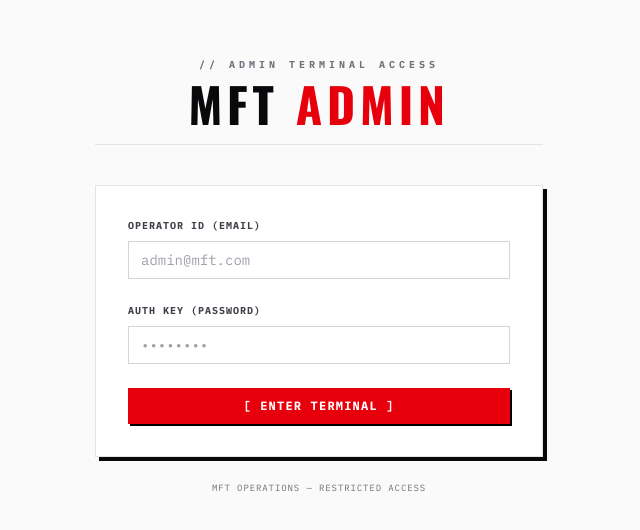
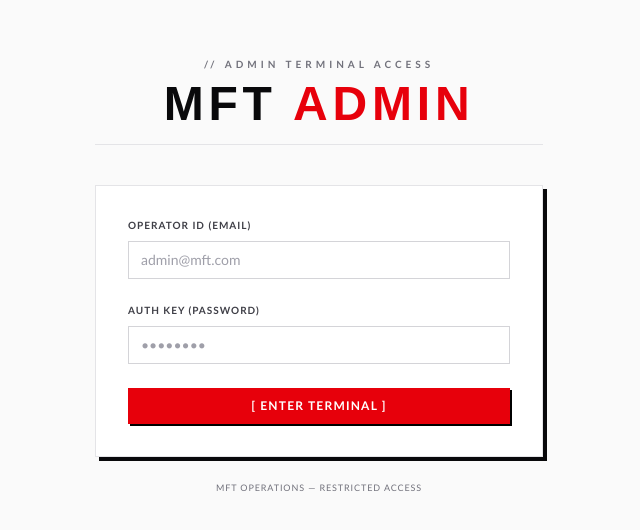
Before and after one commit to monkeyshavefallenthetree/mft-admin, a Next.js app: page /admin/login in a window 1280 px wide. Shown: the part 124-654 px from the top of the page, without its empty margins (321-961 px from the left). Built offline with nearby package versions, Linux system fonts and the light colour scheme; no server answers.

Commit message:
style: update font to Calibri with Carlito fallback

```diff
--- a/src/app/globals.css
+++ b/src/app/globals.css
@@ -1,4 +1,11 @@
+@import url("https://fonts.googleapis.com/css2?family=Carlito:ital,wght@0,400;0,700;1,400;1,700&display=swap");
 @import "tailwindcss";
+
+@theme {
+  --font-sans: "Calibri", "Carlito", Candara, Segoe, "Segoe UI", Optima, Arial, sans-serif;
+  --font-calibri: "Calibri", "Carlito", Candara, Segoe, "Segoe UI", Optima, Arial, sans-serif;
+  --font-cambria: "Cambria", "Caladea", "Times New Roman", Times, serif;
+}
 
 @layer base {
   :root {
@@ -12,20 +19,28 @@
     --mft-primary-hover: #b91c1c;
     --mft-muted: #64748b;
     --mft-text: #09090b;
+    --font-calibri: "Calibri", "Carlito", Candara, Segoe, "Segoe UI", Optima, Arial, sans-serif;
+    --font-cambria: "Cambria", "Caladea", "Times New Roman", Times, serif;
     --font-oswald: "Oswald", sans-serif;
-    --font-mono: "IBM Plex Mono", monospace;
+    --font-mono: var(--font-calibri);
+    --font-code: "IBM Plex Mono", monospace;
   }
 
   html {
     background: var(--mft-bg);
     color: var(--mft-text);
+    font-family: var(--font-calibri);
   }
 
   body {
     background: var(--mft-bg);
     color: var(--mft-text);
-    font-family: var(--font-mono);
+    font-family: var(--font-calibri);
     -webkit-font-smoothing: antialiased;
+  }
+
+  button, input, select, textarea {
+    font-family: inherit;
   }
 
   * {
@@ -40,6 +55,9 @@
 }
 
 @layer utilities {
+  .font-calibri { font-family: var(--font-calibri); }
+  .font-cambria { font-family: var(--font-cambria); }
+  .font-code { font-family: var(--font-code); }
   .font-oswald { font-family: var(--font-oswald); }
 
   .brutal-card {
--- a/src/app/layout.tsx
+++ b/src/app/layout.tsx
@@ -1,19 +1,5 @@
 import type { Metadata } from "next";
-import { Oswald, IBM_Plex_Mono } from "next/font/google";
 import "./globals.css";
-
-const oswald = Oswald({
-  subsets: ["latin"],
-  variable: "--font-oswald",
-  display: "swap",
-});
-
-const ibmPlexMono = IBM_Plex_Mono({
-  subsets: ["latin"],
-  weight: ["400", "500", "700"],
-  variable: "--font-ibm-mono",
-  display: "swap",
-});
 
 export const metadata: Metadata = {
   title: "MFT Admin — Command Terminal",
@@ -22,8 +8,8 @@ export const metadata: Metadata = {
 
 export default function RootLayout({ children }: { children: React.ReactNode }) {
   return (
-    <html lang="en" className={`${oswald.variable} ${ibmPlexMono.variable}`}>
-      <body className="antialiased font-mono">{children}</body>
+    <html lang="en">
+      <body className="antialiased">{children}</body>
     </html>
   );
 }
```
